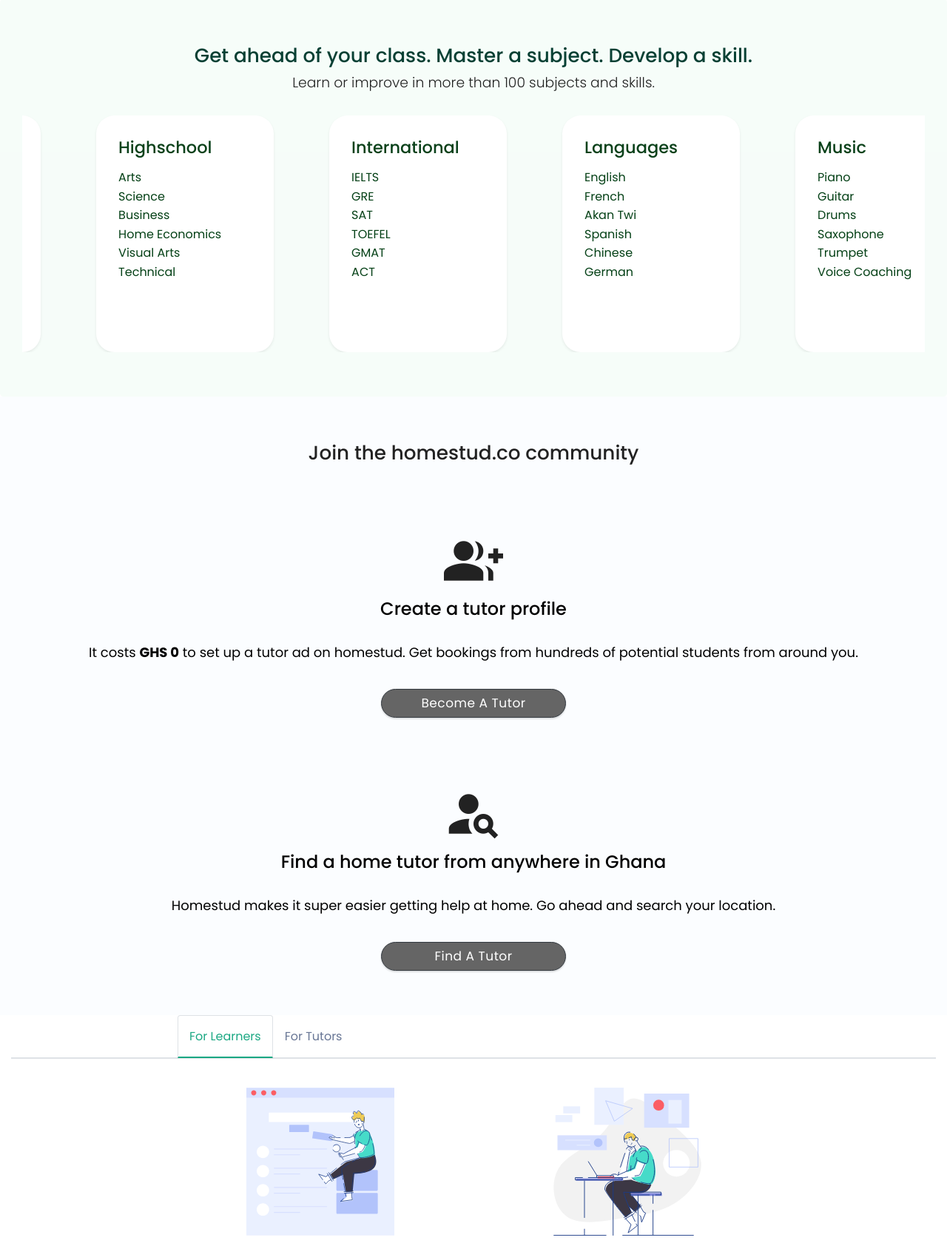
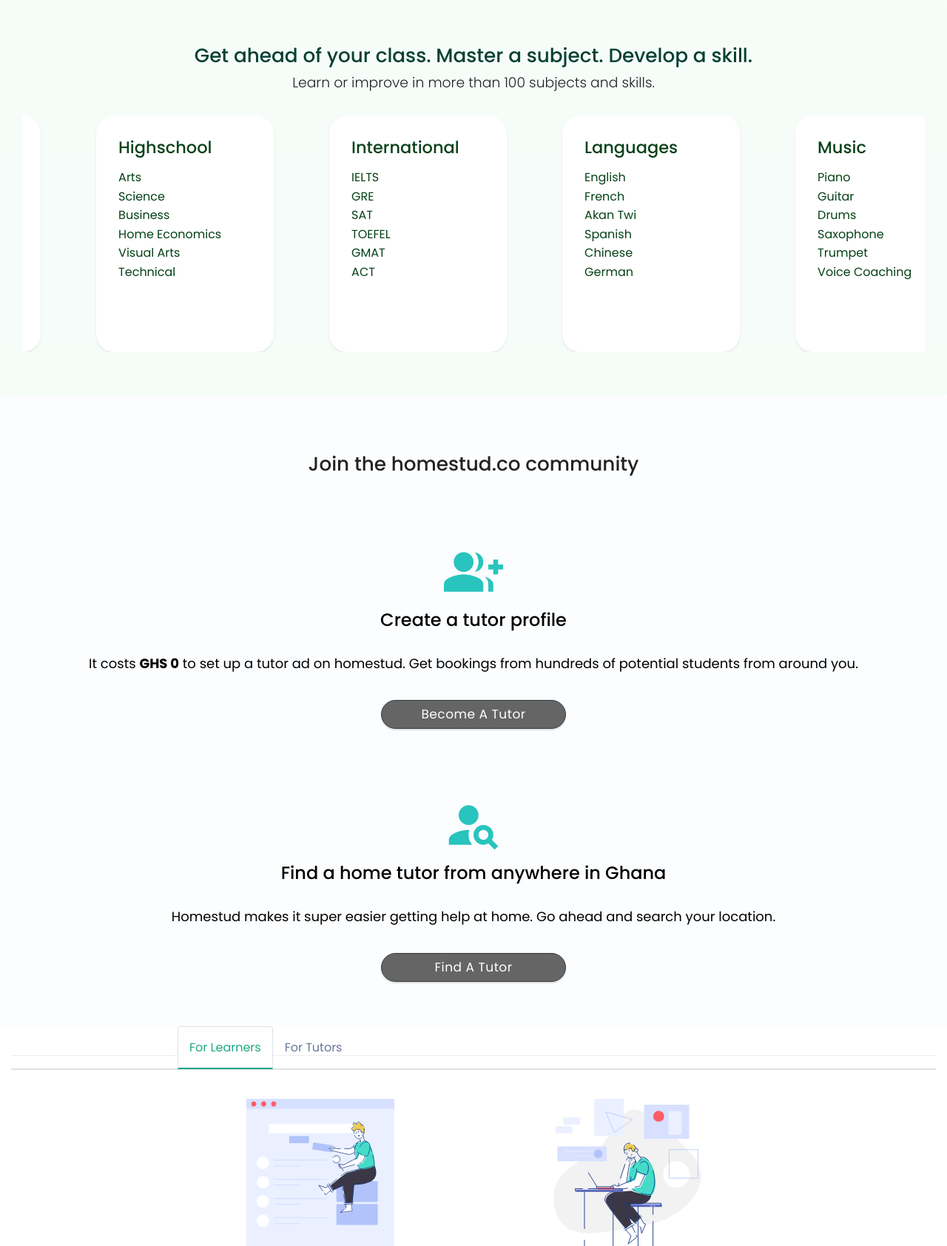
Before and after one commit to stephappiah/hometutors, a Django app: page / in a window 1280 px wide. Shown: the part 558-2242 px from the top of the page at 74% size. Run offline with Django 3.2, Linux system fonts and the light colour scheme; some libraries are stand-ins or nearby versions.

Commit message:
nav ui; and other ui

```diff
--- a/homestud/homestud/static/css/main.css
+++ b/homestud/homestud/static/css/main.css
@@ -9,6 +9,15 @@
     line-height: 1.5;
     margin: 0;
     position: relative;
+}
+nav{
+    border-bottom: 1px solid #eee;
+    height: 65px;
+}
+
+/* make menu and search icon bold */
+nav i, nav [class^="mdi-"], nav [class*="mdi-"], nav i.material-icons {
+    font-weight: bold;
 }
 
 .btn:focus {
@@ -95,6 +104,12 @@
 }
 .mint-text{
     color: #37BC98 !important;
+}
+.mint-color{
+    color: #28c4bd;
+}
+.grey-color{
+    color: #606564;
 }
 /* .black-text{
     color: black !important;
--- a/homestud/homestud/templates/findtutors/home.html
+++ b/homestud/homestud/templates/findtutors/home.html
@@ -245,10 +245,10 @@
 <!-- onboard user or tutor -->
 <div class="jumbotron onboard-jumbo">
     <div class="text-center">
-        <h3 class="text-center hom-header">Join the homestud.co community</h3>
+        <h3 class="text-center hom-header mt-3">Join the homestud.co community</h3>
         <div class="tutor">
             <div>
-                <span class="material-icons md-80">
+                <span class="material-icons md-80 mint-color">
                     group_add
                 </span>
             </div>
@@ -262,7 +262,7 @@
 
         <div class="tutor">
             <div>
-                <span class="material-icons md-80">
+                <span class="material-icons md-80 mint-color">
                     person_search
                 </span>
             </div>
--- a/homestud/homestud/templates/findtutors/navbar.html
+++ b/homestud/homestud/templates/findtutors/navbar.html
@@ -1,12 +1,12 @@
 {% load static %}
 <div class="navbar-fixed">
-  <nav class="white shadow-sm">
+  <nav class="white">
     <div class="nav-wrapper">
       <a href="{% url 'findtutors:home' %}" class="brand-logo black-text" id="myFont-sm">
         <img src="{% static 'img/homestud_logo.svg' %}" alt="">
       </a>
       <a href="#" data-target="mobile-demo" class="sidenav-trigger"><i class="material-icons black-text">menu</i></a>
-      <a href="#" data-target="search-boxy" class="right pr-4 hide-on-med-and-up sidenav-trigger"><i class="material-icons black-text">search</i></a>
+      <a href="#" data-target="search-boxy" class="right hide-on-med-and-up sidenav-trigger"><i class="material-icons black-text">search</i></a>
       <ul class="right hide-on-med-and-down">
 
         {% if user.is_authenticated %}
```
